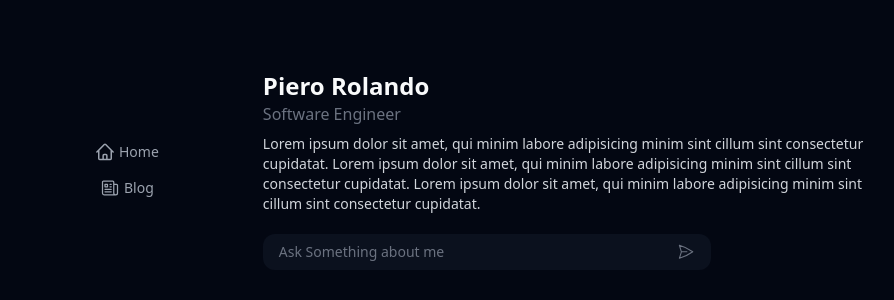
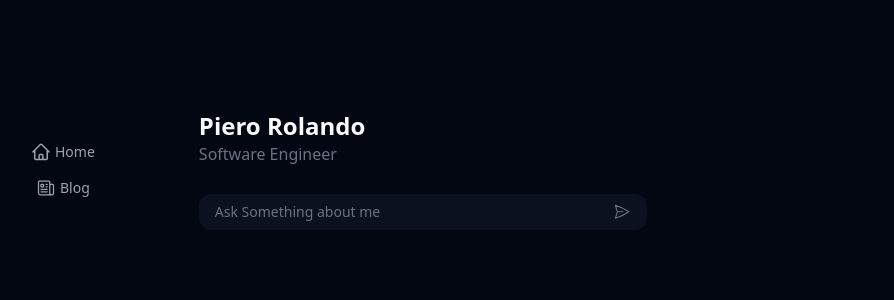
Before and after one commit to pierorolando1/pierorolandonext, a Next.js app: page / in a window 1280 px wide. Shown: the part 230-530 px from the top of the page, without its empty margins (153-1047 px from the left). Built offline with nearby package versions, Linux system fonts and the light colour scheme; no server answers.

Commit message:
Refactor _app.tsx and index.tsx pages to improve UI and UX

```diff
--- a/src/pages/_app.tsx
+++ b/src/pages/_app.tsx
@@ -8,7 +8,7 @@ export default function App({ Component, pageProps }: AppProps) {
   return (
     <RecoilRoot>
       <AlfredModal />
-      <main className='max-w-4xl mx-auto flex h-screen'>
+      <main className='max-w-5xl mx-auto flex h-screen sm:flex-row flex-col'>
         <Navbar />
         <Component {...pageProps} />
       </main>
--- a/src/pages/index.tsx
+++ b/src/pages/index.tsx
@@ -19,9 +19,6 @@ export default function Home() {
         <p className="text-gray-500">Software Engineer</p>
 
         <p className='text-sm py-2 pb-5 text-gray-300'>
-        Lorem ipsum dolor sit amet, qui minim labore adipisicing minim sint cillum sint consectetur cupidatat.
-        Lorem ipsum dolor sit amet, qui minim labore adipisicing minim sint cillum sint consectetur cupidatat.
-        Lorem ipsum dolor sit amet, qui minim labore adipisicing minim sint cillum sint consectetur cupidatat.
         </p>
 
         <div onClick={() => setAlfredState(val => ({...val, isOpen: true}))
```
